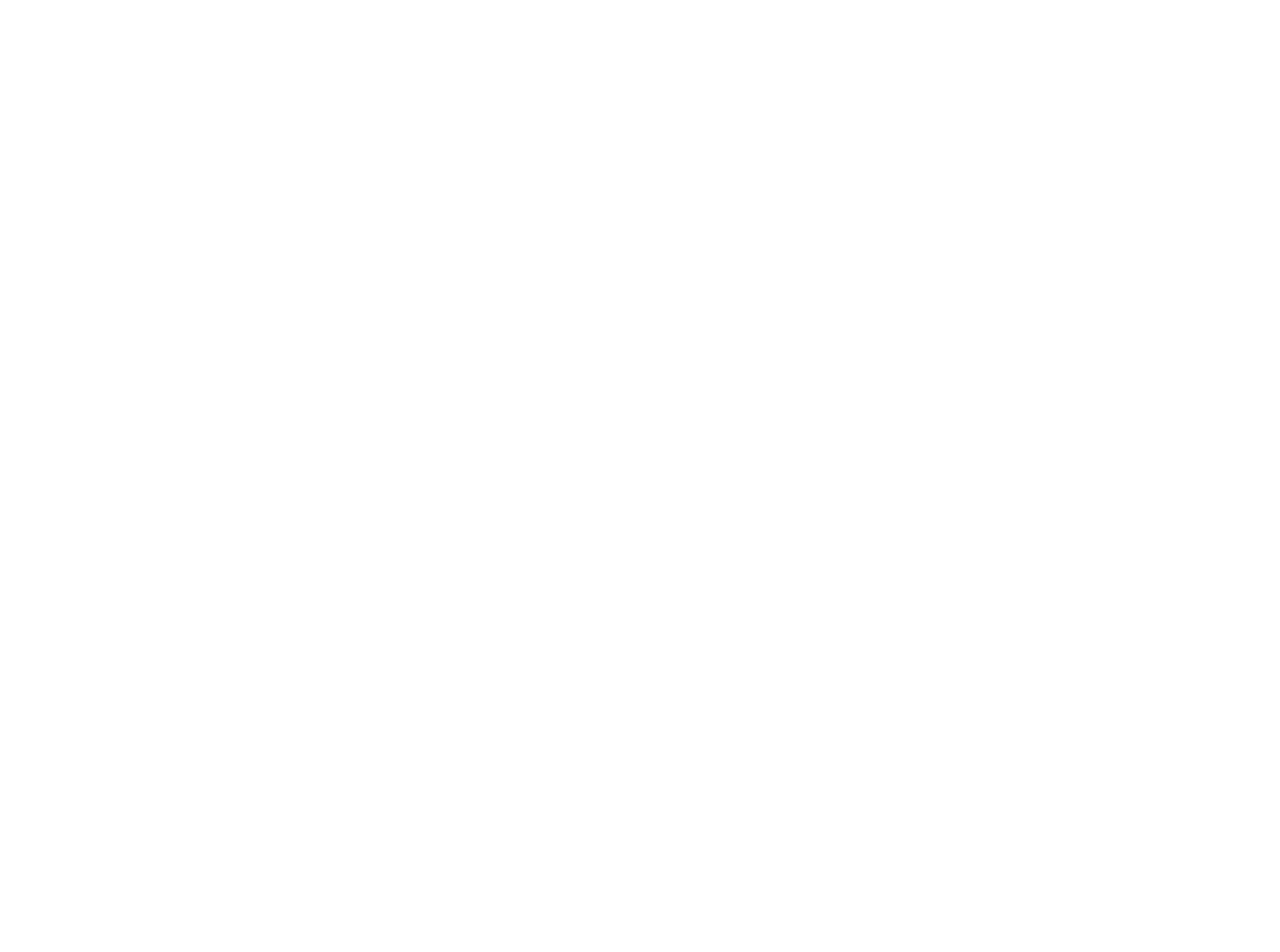
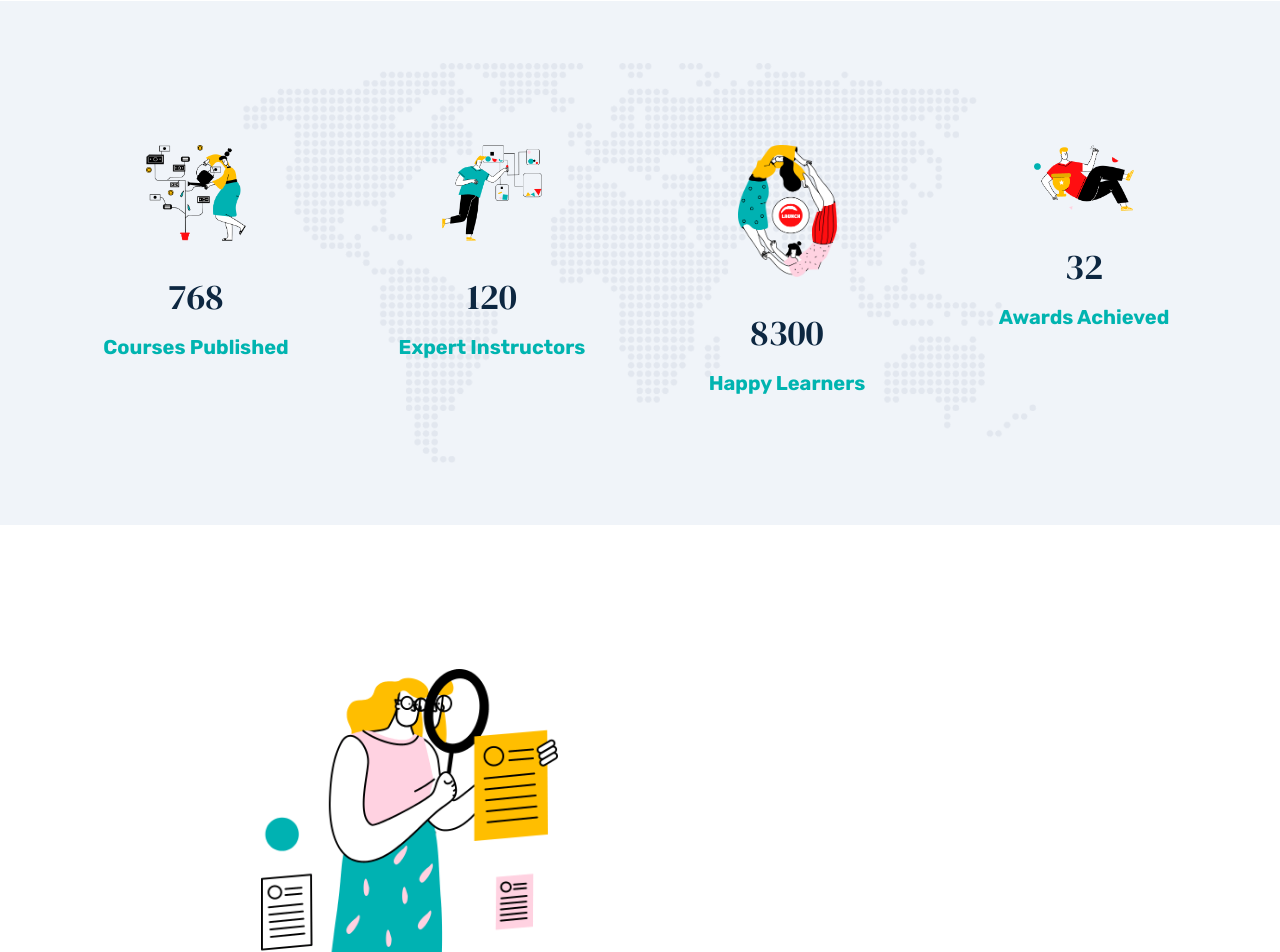
Before and after one commit to shazim8480/education-client, a React (Create React App) app: page / in a window 1280 px wide. Shown: the part 2160-3112 px from the top of the page. Before the commit the page ends 2105 px from the top, so only its background shows below. Built offline with nearby package versions, Linux system fonts and the light colour scheme.

Commit message:
CTA done

```diff
--- /dev/null
+++ b/src/Components/Home/Home/FactsCard/FactsCard.js
@@ -0,0 +1,29 @@
+import React from "react";
+
+const FactsCard = ({ facts }) => {
+  const { image, totalNumbers, category } = facts;
+  return (
+    <div className="mb-20 md:grid md:justify-self-start md:mb-0 lg:mb-0">
+      <div>
+        <div className="flex items-start justify-center mb-5">
+          <img
+            className="object-cover object-top w-1/2 p-4 h-1/4"
+            src={image}
+            alt="funFacts"
+          />
+        </div>
+
+        <div className="text-center">
+          <h4 className="text-4xl font-heading text-secondary">
+            {totalNumbers}
+          </h4>
+          <p className="mt-4 text-xl font-bold font-body text-teal">
+            {category}
+          </p>
+        </div>
+      </div>
+    </div>
+  );
+};
+
+export default FactsCard;
--- /dev/null
+++ b/src/Components/Home/Home/FunFacts/Funfacts.js
@@ -0,0 +1,46 @@
+import React from "react";
+import FactsCard from "../FactsCard/FactsCard";
+import publishedImg from "../../../../images/published.png";
+import instructorsImg from "../../../../images/instructors.png";
+import learnersImg from "../../../../images/learners.png";
+import awardsImg from "../../../../images/awards.png";
+
+const funFactsData = [
+  {
+    image: publishedImg,
+    totalNumbers: "768",
+    category: "Courses Published",
+  },
+  {
+    image: instructorsImg,
+    totalNumbers: "120",
+    category: "Expert Instructors",
+  },
+  {
+    image: learnersImg,
+    totalNumbers: "8300",
+    category: "Happy Learners",
+  },
+  {
+    image: awardsImg,
+    totalNumbers: "32",
+    category: "Awards Achieved",
+  },
+];
+
+const Funfacts = () => {
+  return (
+    <section className="my-20 bg-fixed bg-center bg-no-repeat bg-cover md:my-24 lg:my-24 bg-fun-facts">
+      <div className="container py-24 md:py-32 lg:py-32">
+        {/* responsive grid */}
+        <div className="grid grid-cols-1 justify-items-center md:gap-8 lg:gap-8 md:grid-cols-4 lg:grid-cols-4">
+          {funFactsData.map((facts) => (
+            <FactsCard facts={facts} key={facts.title} />
+          ))}
+        </div>
+      </div>
+    </section>
+  );
+};
+
+export default Funfacts;
--- a/src/Components/Home/Home/Home/Home.js
+++ b/src/Components/Home/Home/Home/Home.js
@@ -1,8 +1,10 @@
 import React from "react";
 import FeaturedCourses from "../FeaturedCourses/FeaturedCourses";
+import Funfacts from "../FunFacts/Funfacts";
 import Hero from "../Hero/Hero";
 import Navbar from "../Navbar/Navbar";
 import StudentFeedback from "../StudentFeedback/StudentFeedback";
+import Subscribe from "../Subscribe/Subscribe";
 import TopNav from "../TopNav/TopNav";
 import UpcomingCard from "../UpcomingCard/UpcomingCard";
 
@@ -15,6 +17,8 @@
       <UpcomingCard />
       <FeaturedCourses />
       <StudentFeedback />
+      <Funfacts />
+      <Subscribe />
     </main>
   );
 };
--- /dev/null
+++ b/src/Components/Home/Home/Subscribe/Subscribe.js
@@ -0,0 +1,25 @@
+import React from "react";
+import updateImg from "../../../../images/cta.png";
+
+const Subscribe = () => {
+  return (
+    <section className="container">
+      <div className="flex flex-col-reverse mx-auto lg:flex-row">
+        {/* image section */}
+        <div className="lg:w-1/2 xl:w-3/5 bg-coolGray-100">
+          <div className="flex items-center justify-center p-4 md:p-8 lg:p-12">
+            <img
+              src={updateImg}
+              alt="cta"
+              className="object-center w-1/2 rounded-lg h-1/2"
+            />
+          </div>
+        </div>
+
+        {/* get update */}
+      </div>
+    </section>
+  );
+};
+
+export default Subscribe;
--- a/tailwind.config.js
+++ b/tailwind.config.js
@@ -1,13 +1,16 @@
 module.exports = {
-  // purge: [],
   purge: ["./src/**/*.{js,jsx,ts,tsx}", "./public/index.html"],
   darkMode: false, // or 'media' or 'class'
   theme: {
     extend: {
+      backgroundImage: (theme) => ({
+        "fun-facts": "url('/src/images/funfacts-2-bg.png')",
+      }),
       colors: {
         primary: "#fdc800",
         secondary: "#0d2741",
         hero: "#f0f3f8",
+        teal: "#00b4b0",
       },
       fontFamily: {
         heading: ["DM Serif Display"],
```
